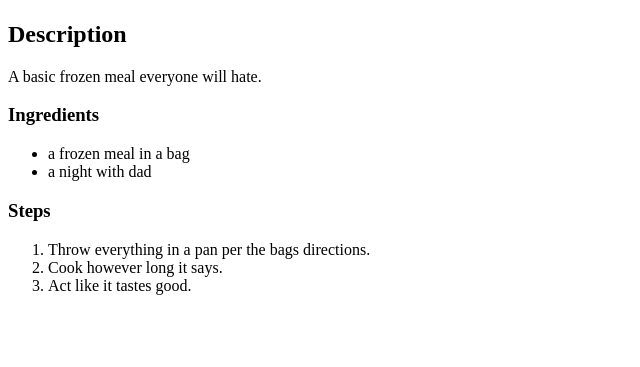
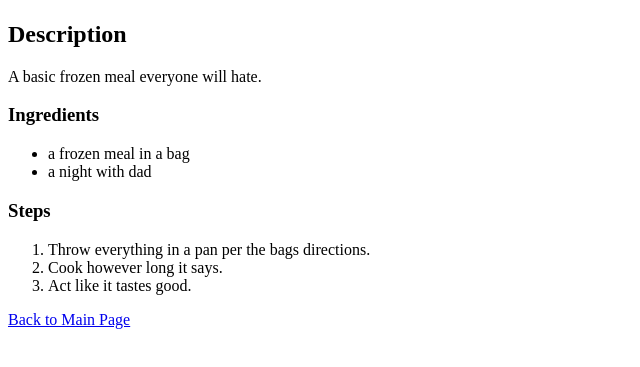
Before and after one commit to mdipietro22/odin-recipes, a plain HTML site: page frozenmeal.html in a window 1280 px wide. Shown: the part 383-750 px from the top of the page, without its empty margins (0-640 px from the left). Drawn offline with Linux system fonts and the light colour scheme.

Commit message:
edit README.md

```diff
--- a/frozenmeal.html
+++ b/frozenmeal.html
@@ -22,5 +22,6 @@
         <li>Cook however long it says.</li>
         <li>Act like it tastes good.</li>
     </ol>
+    <a href="index.html">Back to Main Page</a>
 </body>
 </html>
```
Also changed, not shown: pbj.html (+1 -0 lines), pizza.html (+1 -0 lines), 1 other file.
